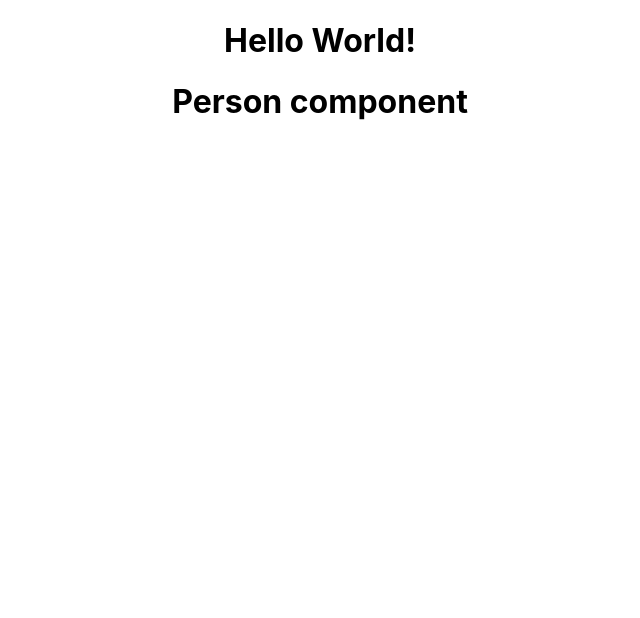
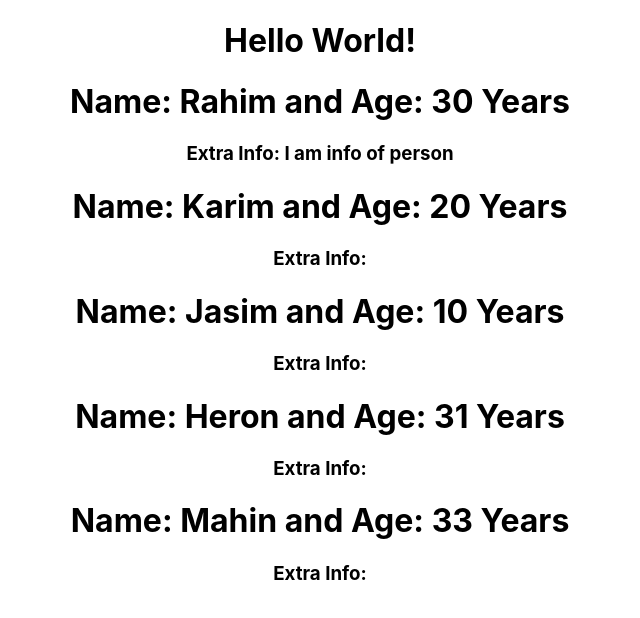
Before and after one commit to devriazul/React-App, a React (Create React App) app: page / in a window 1280 px wide. Shown: the top 618 px of the page, without its empty margins (320-960 px from the left). Built offline with nearby package versions, Linux system fonts and the light colour scheme.

Commit message:
Dynamic functional components

```diff
--- a/src/App.js
+++ b/src/App.js
@@ -21,7 +21,11 @@ class App extends Component {
     return (
       <div className="App">
         <h1>Hello World!</h1>
-        <Person />
+        <Person name="Rahim" age="30" >I am info of person</Person>
+        <Person name="Karim" age="20" />
+        <Person name="Jasim" age="10" />
+        <Person name="Heron" age="31" />
+        <Person name="Mahin" age="33" />
       </div>
     );
   }
--- a/src/Components/Person.js
+++ b/src/Components/Person.js
@@ -1,8 +1,10 @@
 import React from 'react';
-function Person() {
+
+let Person = (props) => {
     return (
         <div>
-            <h1>Person component</h1>
+            <h1>Name: {props.name} and Age: {props.age} Years</h1>
+            <h3>Extra Info: {props.children}</h3>
         </div>
     );
 }
```
